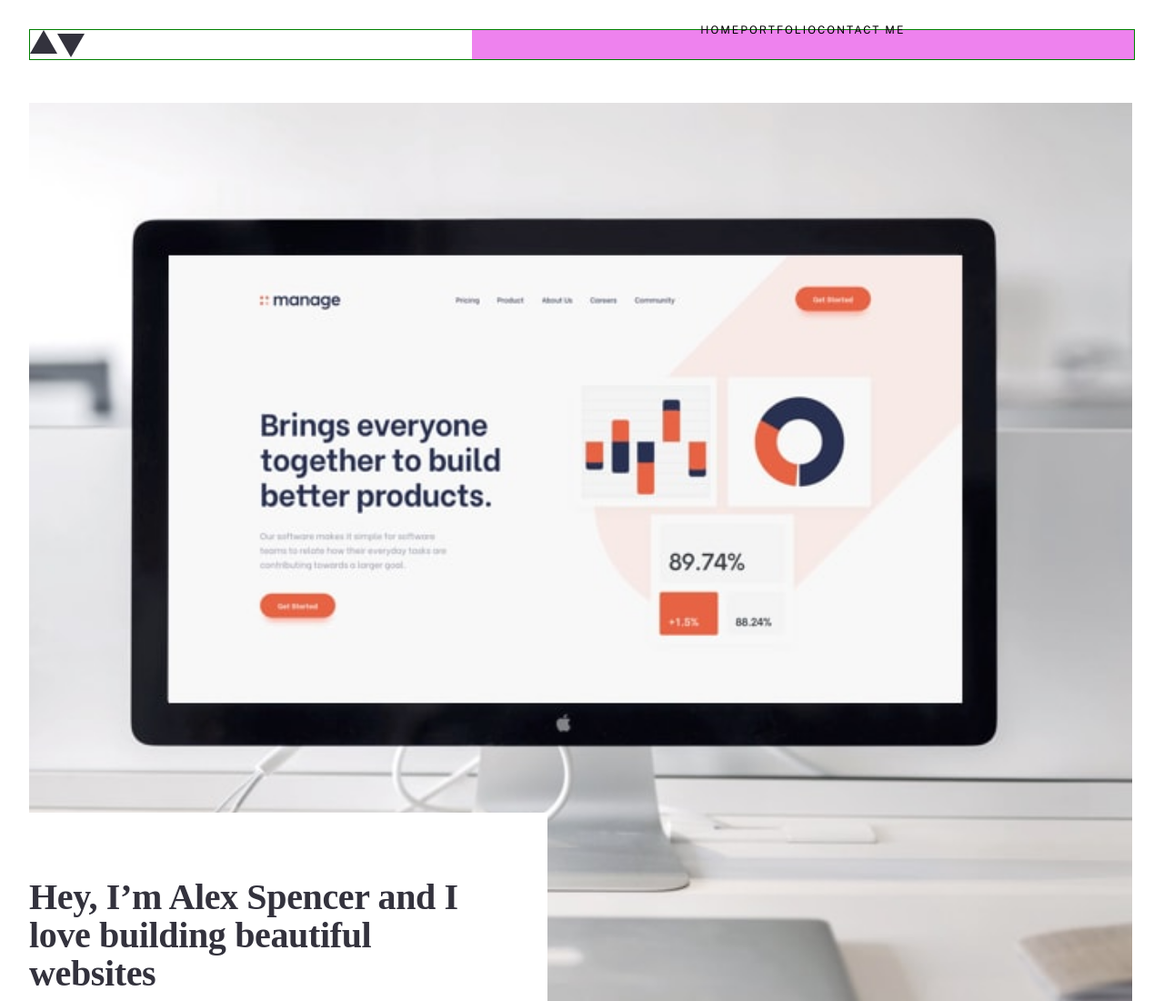
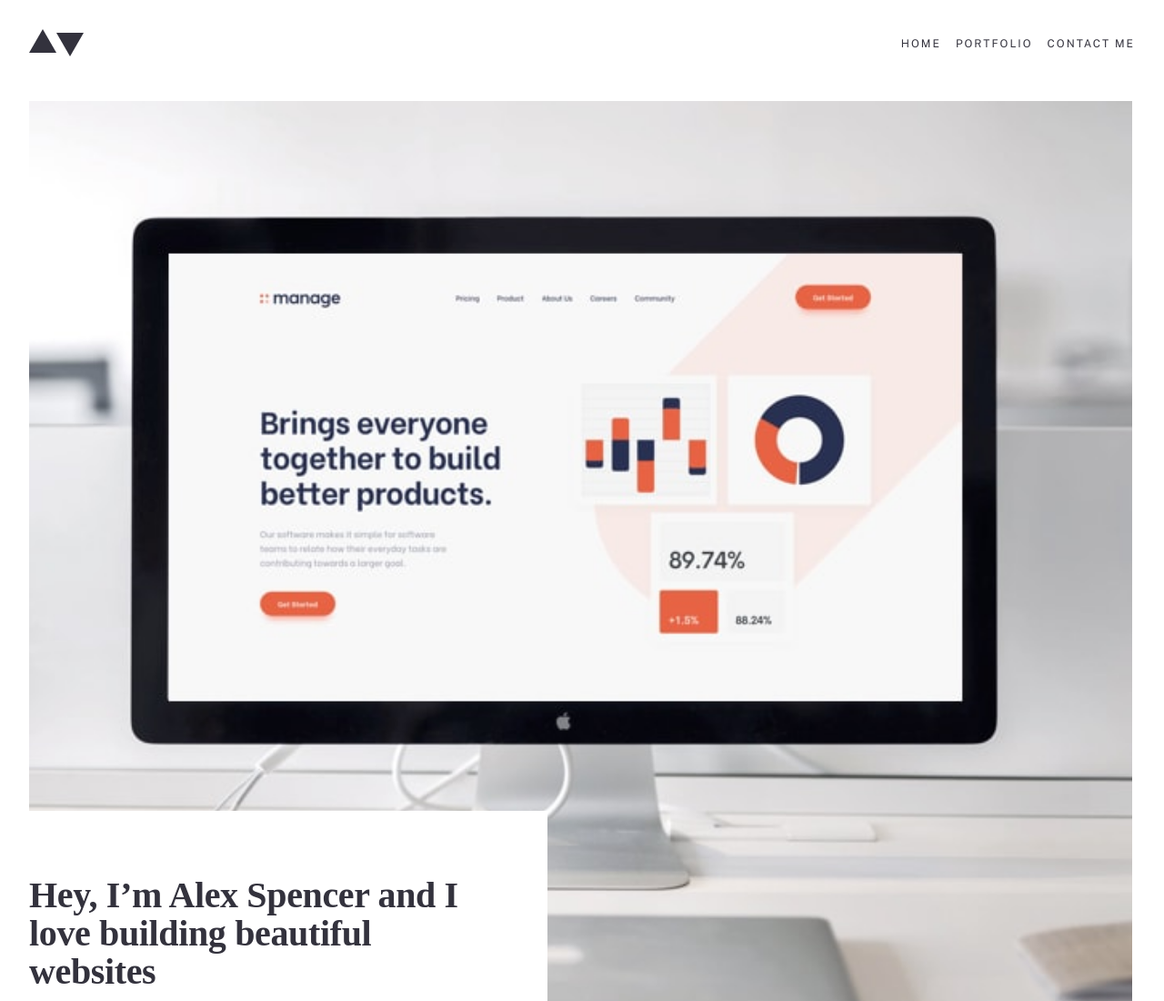
Before and after one commit to natalliasdh/minimalist, a plain HTML site: page index.html in a window 1280 px wide. Shown: the top 1100 px of the page at 91% size. Drawn offline with nearby package versions, Linux system fonts and the light colour scheme; a web font is replaced by a local one.

Commit message:
Responsive navigation bar

```diff
--- a/assets/css/style.css
+++ b/assets/css/style.css
@@ -35,7 +35,6 @@
             height: 32px;
             display: flex;
             flex-direction: row;
-            border: 1px solid green;
             justify-content: space-between;
             position: relative;
         }
@@ -305,15 +304,19 @@
                 display: none;
             }
             #myLinks {
+                display: flex !important;
                 width: 60%;
                 height: unset;
-                display: flex;
                 background-color: white;
                 position: static;
                 flex-direction: row;
-                background-color: violet;
+                justify-content: flex-end;
             }
             #myLinks a {
-                color: black;
+                float: left;
+                display: block;
+                text-align: center;
+                padding: 14px 0px 14px 16px;
+                color: #33323D;
             }
         }
--- a/assets/scripts/navigation.js
+++ b/assets/scripts/navigation.js
@@ -8,11 +8,17 @@ function myFunction() {
         y.style.backgroundImage = "url('assets/images/hamburger.svg')";
         y.style.width = "24px";
         y.style.height = "13px";
+
     } else {
         x.style.display = "flex";
         y.style.backgroundImage = "url('assets/images/close.svg')";
         y.style.width = "18px";
         y.style.height = "19px";
         y.style.backgroundRepeat = "norepeat";
+
+
+
+
     }
+
 }
```
